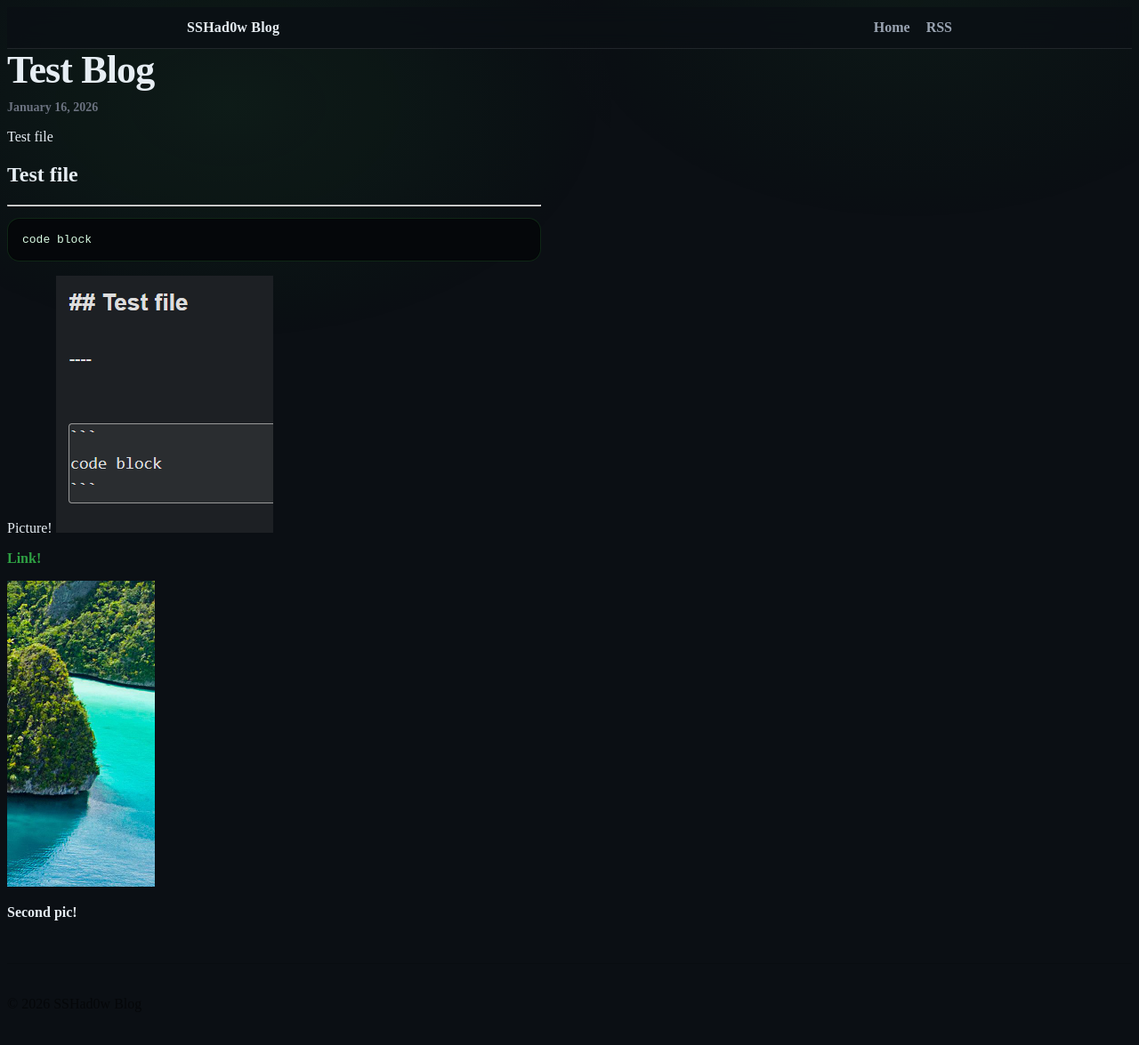
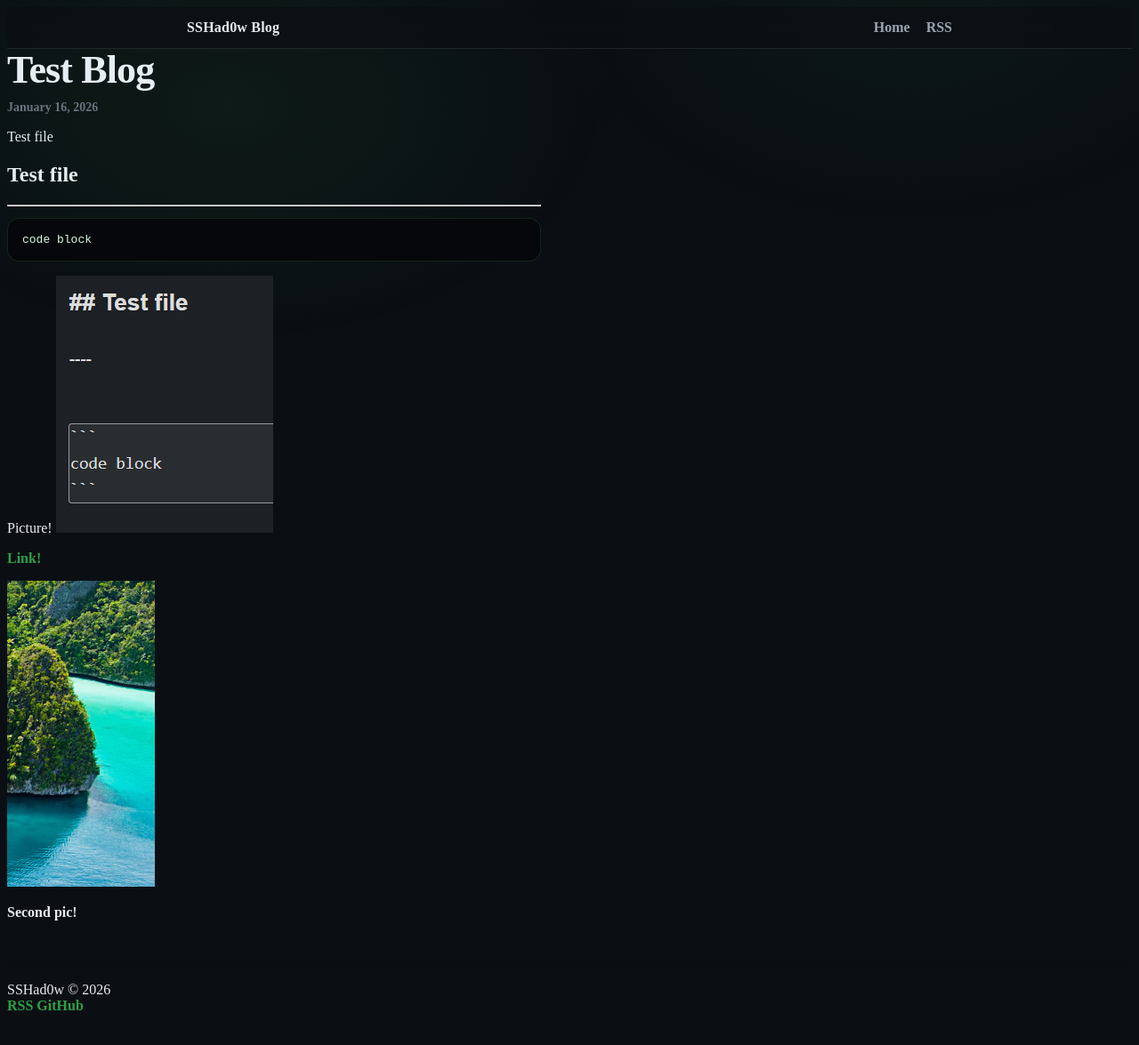
Before and after one commit to SSHad0w/https-blog.SSHad0w.com, a Jekyll site: the page built from _posts/2026-01-16-test-blog.md, in a window 1280 px wide and 1182 px high. Shown: the top 1175 px of the window at 89% size. Built offline with Jekyll 4.4.1, drawn with Linux system fonts in a browser that asks for light colours; our own code applies the rules of GitHub Pages for plain Markdown files.

Commit message:
Update footer.html

```diff
--- a/_includes/footer.html
+++ b/_includes/footer.html
@@ -1,5 +1,13 @@
 <footer class="site-footer">
-  <div class="container">
-    <p class="muted">© {{ site.time | date: "%Y" }} {{ site.title }}</p>
+  <div class="container footer-inner">
+    <div class="footer-left">
+      <span class="footer-mark">SSHad0w</span>
+      <span class="footer-dim">© {{ site.time | date: "%Y" }}</span>
+    </div>
+
+    <div class="footer-right">
+      <a href="{{ '/feed.xml' | relative_url }}">RSS</a>
+      <a href="https://github.com/{{ site.github.owner_name | default: 'SSHad0w' }}">GitHub</a>
+    </div>
   </div>
 </footer>
```
